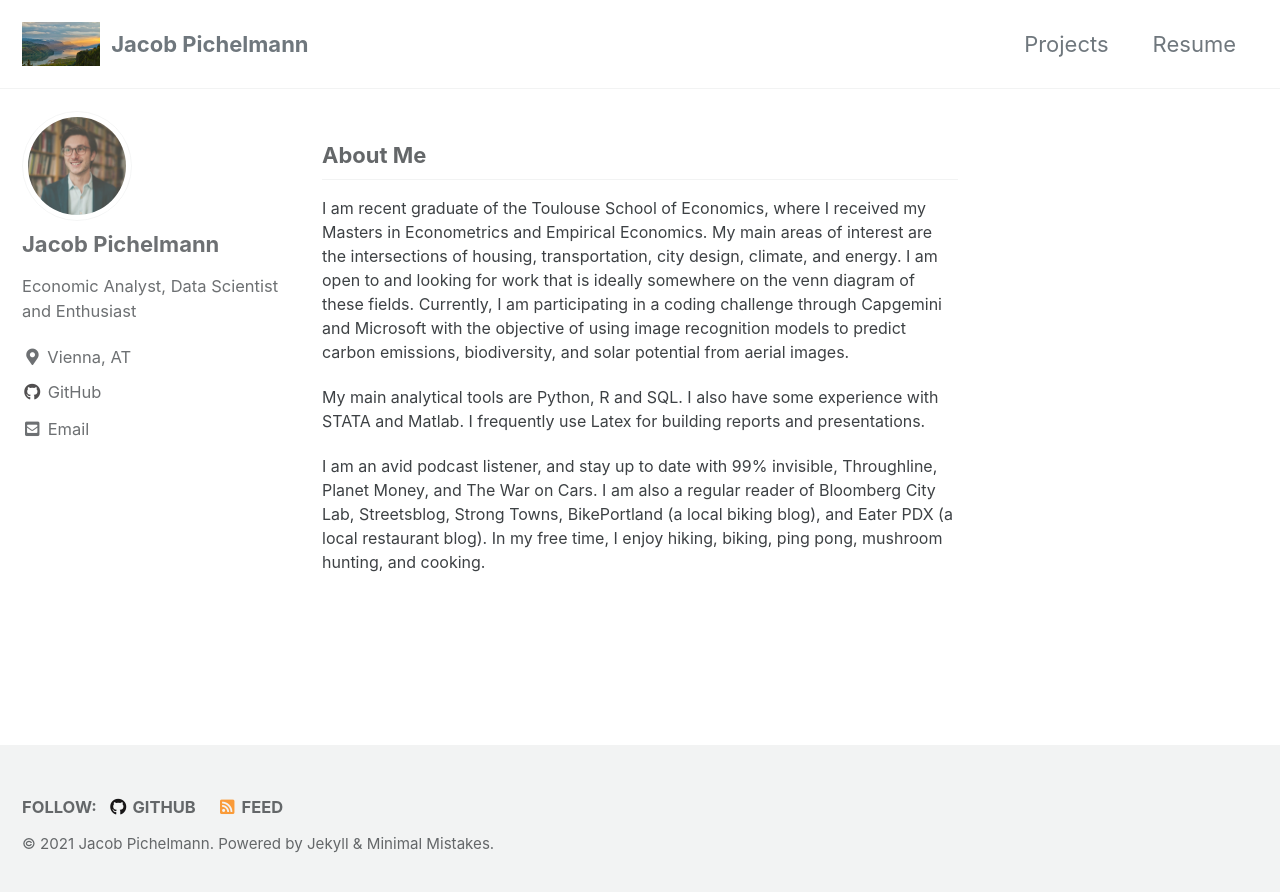
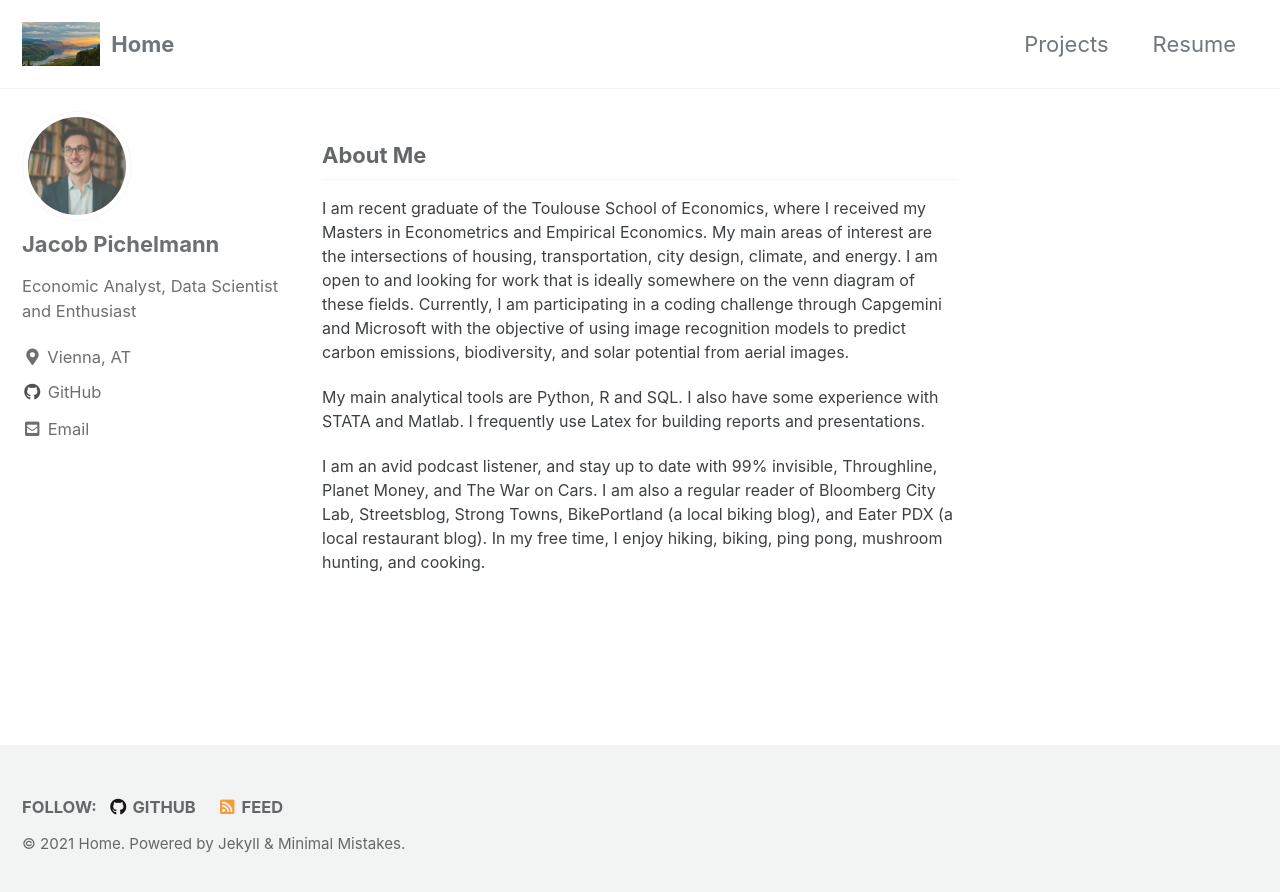
Before and after one commit to j-3-1415/j-3-1415.github.io, a Jekyll site: the page built from index.html, in a window 1280 px wide. Shown: the top 892 px of the page. Built offline with Jekyll 4.4.1, drawn with Linux system fonts in a browser that asks for light colours; cached includes are drawn as plain includes; the list of posts is cut into pages by our own code.

Commit message:
Header Changes

```diff
--- a/_config.yml
+++ b/_config.yml
@@ -17,11 +17,11 @@ minimal_mistakes_skin    : "default" # "air", "aqua", "contrast", "dark", "dirt"
 
 # Site Settings
 locale                   : "en-US"
-title                    : "Jacob Pichelmann"
+title                    : "Home"
 title_separator          : "-"
 subtitle                 : # site tagline that appears below site title in masthead
-name                     : "Jacob Pichelmann"
-description              : "Home"
+name                     : "Home"
+description              : ""
 url                      : https://j-3-1415.github.io
 baseurl                  : # the subpath of your site, e.g. "/blog"
 repository               : j-3-1415/j-3-1415.github.io
```
